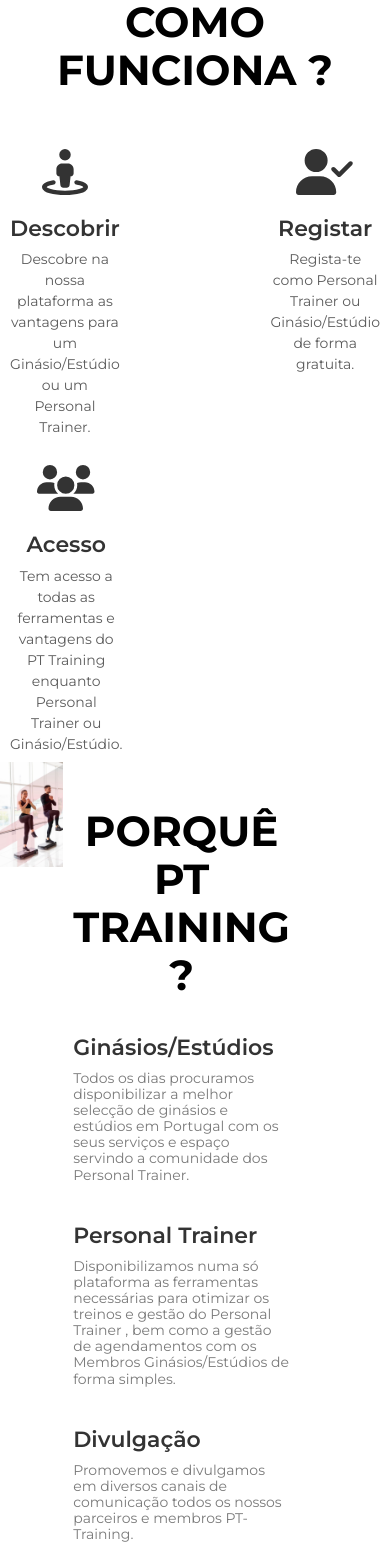
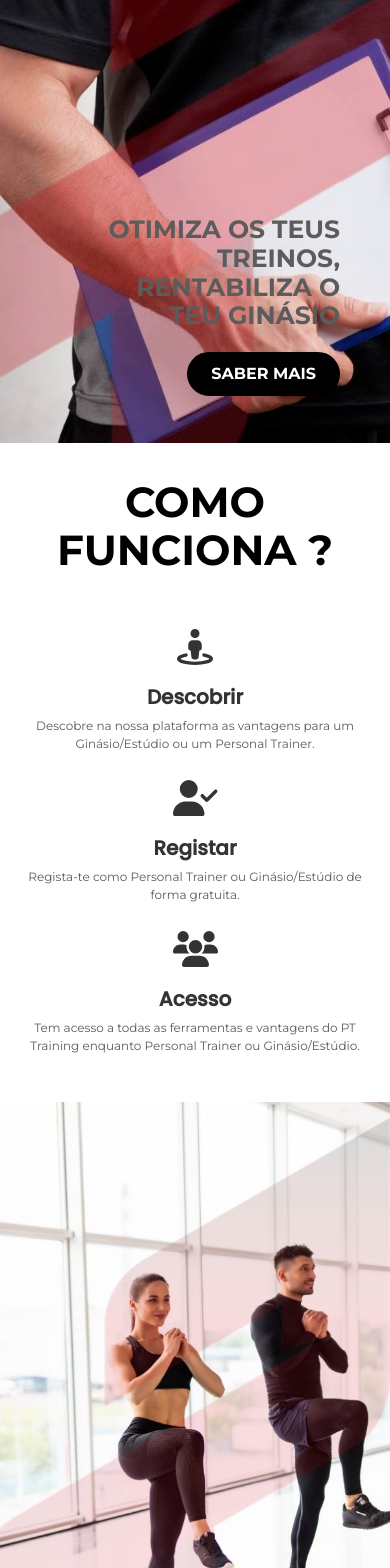
Before and after one commit to sbarza/my-agenda, a React (Create React App) app in the folder frontend/: page /home in a window 390 px wide. Shown: the part 432-2000 px from the top of the page. Built offline with nearby package versions, Linux system fonts and the light colour scheme.

Commit message:
Ajustes para versão responsiva

```diff
--- a/frontend/src/components/Forms/PersonalForm/PersonalTrainerForm.module.css
+++ b/frontend/src/components/Forms/PersonalForm/PersonalTrainerForm.module.css
@@ -29,7 +29,7 @@
 .form-personal-gymnasium h2 {
   padding: 25px;
   margin: 0;
-  font-size: 17px;
+  font-size: var(--font-size-gamma-sm);
   font-weight: 400;
   text-align: center;
   color: var(--color-white);
@@ -102,7 +102,7 @@
   }
 
   .container-top-image h2 {
-    font-size: 28px;
+    font-size: var(--font-size-beta-3);
   }
 
   .form-personal-gymnasium h2 {
@@ -112,7 +112,7 @@
 
 @media only screen and (max-width: 540px) {
   .container-top-image h2 {
-    font-size: 22px;
+    font-size: var(--font-size-beta);;
     left: calc(50% - 182px);
   }
 
--- a/frontend/src/components/Home/Home.js
+++ b/frontend/src/components/Home/Home.js
@@ -38,17 +38,17 @@
 
       <section id="como-funciona" className={`container ${styles["como-funciona"]}`}>
         <h2>COMO FUNCIONA ?</h2>
-        <div>
+        <div className={styles["como-funciona__item"]}>
           <FontAwesomeIcon icon={faStreetView}/>
           <h3 className={"title--beta"}>Descobrir</h3>
           <p>Descobre na nossa plataforma as vantagens para um Ginásio/Estúdio ou um Personal Trainer.</p>
         </div>
-        <div>
+        <div className={styles["como-funciona__item"]}>
           <FontAwesomeIcon icon={faUserCheck}/>
           <h3 className={"title--beta"}>Registar</h3>
           <p>Regista-te como Personal Trainer ou Ginásio/Estúdio de forma gratuita.</p>
         </div>
-        <div>
+        <div className={styles["como-funciona__item"]}>
           <FontAwesomeIcon icon={faUsers}/>
           <h3 className={"title--beta"}>Acesso</h3>
           <p>Tem acesso a todas as ferramentas e vantagens do PT Training
@@ -111,7 +111,7 @@
             <p>Ser Membro PT Training como Ginásio/Estúdio. Após adesão, aceder à zona
               de Membros Ginásio/Estúdio, escolher a opção de Criar Ginásio.</p>
           </details>
-          <a href="/perguntas-frequentes" target="_blank">Ver mais <FontAwesomeIcon icon={faSearch}/></a>
+          <a href="/perguntas-frequentes" target="_blank" rel="noreferrer">Ver mais <FontAwesomeIcon icon={faSearch}/></a>
         </div>
       </section>
 
@@ -122,14 +122,14 @@
           className={styles["dizem-sobre-pt-training__imagem-fundo"]}
         />
         <div className={styles["dizem-sobre-pt-training__instagram"]}>
-          <a href="https://www.instagram.com/rodrigo_personal.trainer/" target="_blank">
+          <a href="https://www.instagram.com/rodrigo_personal.trainer/" target="_blank" rel="noreferrer">
             <img src={homeImageInstagramUser} alt="Foto de Rodrigo Godinho"/>
             <h4>Rodrigo Godinho</h4>
             <div className={styles["dizem-sobre-pt-training__instagram-estrelas"]}>
               {(() => {
                 let icons = [];
                 for (let i = 1; i <= 5; i++) {
-                  icons.push(<FontAwesomeIcon icon={faStar}/>);
+                  icons.push(<FontAwesomeIcon key={`instagram-estrelas-${i}`} icon={faStar}/>);
                 }
                 return icons;
               })()}
@@ -151,14 +151,14 @@
           <img src={homeImageForth1} alt="Ginásio com iluminação natural e equipamentos"/>
           <h4>SOU UM GINÁSIO/ESTÚDIO</h4>
           <p>Rentabiliza e otimiza o teu espaço.<br/>* Grátis até 31/12/2022.</p>
-          <a href="#" target="_blank">REGISTAR</a>
+          <a href="/registar-ginasio-estudio" target="_blank" rel="noreferrer">REGISTAR</a>
         </div>
         <div className={styles["pt-training-parceiro__ginasio-personal"]}>
           <span>GRATUITO*</span>
           <img src={homeImageForth2} alt="Senho idoso sendo assessorado pelo personal trainer"/>
           <h4>SOU UM PERSONAL TRAINER</h4>
           <p>Rentabiliza a gestão dos teus treinos.<br/>* Todas as funcionalidades gratuitamente.</p>
-          <a href="#" target="_blank">REGISTAR</a>
+          <a href="/registar-personal-trainer" target="_blank" rel="noreferrer">REGISTAR</a>
         </div>
       </section>
 
@@ -168,7 +168,7 @@
           <h3>Com a nossa newsletter semanal não perderás nenhuma novidade do PT TRAINING.</h3>
           <input type="text" placeholder="Nome"/>
           <input type="text" placeholder="O teu melhor email"/>
-          <select name="form_fields[message]" id="form-field-message" class="elementor-field-textual elementor-size-sm">
+          <select name="form_fields[message]" id="form-field-message">
             <option value="Aveiro">Aveiro</option>
             <option value="Beja">Beja</option>
             <option value="Braga">Braga</option>
@@ -188,12 +188,16 @@
             <option value="Viseu">Viseu</option>
             <option value="Viana do Castelo">Viana do Castelo</option>
           </select>
-          <input type="radio" value="Ginásio/Estúdio" id="fica-atento-form__ginasio-estudio" name="fica-atento-form__ginasio-estudio"/>
-          <label for="fica-atento-form__ginasio-estudio">Ginásio/Estúdio</label>
-          <input type="radio" value="Personal Trainer" id="fica-atento-form__personal-trainer" name="fica-atento-form__personal-trainer"/>
-          <label for="fica-atento-form__personal-trainer">Ginásio/Estúdio</label>
-          <input type="checkbox" value="Li e Aceito a Politica de Privacidade." id="fica-atento-form__politica-privacidade" name="fica-atento-form__politica-privacidade"></input>
-          <label for="fica-atento-form__politica-privacidade">Li e Aceito a Politica de Privacidade.</label>
+          <div>
+            <input type="radio" value="Ginásio/Estúdio" id="fica-atento-form__ginasio-estudio" name="fica-atento-form__ginasio-estudio"/>
+            <label htmlFor="fica-atento-form__ginasio-estudio">Ginásio/Estúdio</label>
+            <input type="radio" value="Personal Trainer" id="fica-atento-form__personal-trainer" name="fica-atento-form__personal-trainer"/>
+            <label htmlFor="fica-atento-form__personal-trainer">Personal Trainer</label>
+          </div>
+          <div>
+            <input type="checkbox" value="Li e Aceito a Politica de Privacidade." id="fica-atento-form__politica-privacidade" name="fica-atento-form__politica-privacidade"></input>
+            <label htmlFor="fica-atento-form__politica-privacidade">Li e Aceito a Politica de Privacidade.</label>
+          </div>
           <button type="submit">SUBSCREVER</button>
         </div>
       </section>
--- a/frontend/src/components/Home/Home.module.css
+++ b/frontend/src/components/Home/Home.module.css
@@ -5,19 +5,34 @@
 }
 
 .container-top-image img {
-  position: relative;
-  top: -230px;
+  display: block;
+  transform: translateY(calc(65vh - 50vw));
   width: 100%;
-  display: block;
+  height: auto;
+}
+
+@media only screen and (max-width: 1210px) {
+  .container-top-image img {
+    min-width: 1210px;
+    min-height: 837px;
+  }
+}
+
+@media only screen and (max-width: 1024px) {
+  .container-top-image img {
+    transform: translateX(-60px);
+  }
 }
 
 .container-top-image h2 {
   position: absolute;
   right: 50px;
   bottom: 113px;
+  max-width: 66%;
   margin: 0;
   color: var(--color-5C5C5C);
-  font-size: 25px;
+  font-size: var(--font-size-beta-2);
+  text-align: right;
 }
 
 .container-top-image span {
@@ -44,6 +59,7 @@
   flex-wrap: wrap;
   gap: 20px;
   justify-content: space-between;
+  margin-bottom: 40px;
 }
 
 .como-funciona h2,
@@ -58,25 +74,34 @@
   text-align: center;
 }
 
+@media only screen and (max-width: 767px) {
+  .dizem-sobre-pt-training h2,
+  .pt-training-parceiro h2,
+  .fica-atento h2 {
+    font-size: var(--font-size-beta-2);
+  }
+}
+
 .como-funciona h2 {
   flex-basis: 100%;
 }
 
-.como-funciona div {
+.como-funciona .como-funciona__item {
   flex-basis: calc(33.33% - 20px);
   text-align: center;
 }
 
-.como-funciona div svg {
-  font-size: 46px;
+.como-funciona .como-funciona__item svg {
+  font-size: var(--font-size-alpha-1);
   margin-bottom: 13px;
 }
 
-.como-funciona div h3 {
+.como-funciona .como-funciona__item h3 {
   margin: 8px 0 7px;
+  font-family: var(--font-family-poppins);
 }
 
-.como-funciona div p {
+.como-funciona .como-funciona__item p {
   margin: 8px 0 7px;
   color: var(--color-5C5C5C);
   font-family: "Montserrat", Sans-serif;
@@ -85,38 +110,76 @@
   line-height: 1.5;
 }
 
+@media only screen and (max-width: 767px) {
+  .como-funciona .como-funciona__item {
+    flex-basis: 100%;
+  }
+
+  .como-funciona .como-funciona__item svg {
+    font-size: var(--font-size-beta-4);
+  }
+
+  .como-funciona .como-funciona__item h3 {
+    font-size: var(--font-size-beta-sm);
+  }
+
+  .como-funciona .como-funciona__item p {
+    font-size: var(--font-size-sm);
+  }
+}
+
 .porque-pt-training {
   display: flex;
+  flex-wrap: wrap;
 }
 
-.porque-pt-training__image-item,
-.porque-pt-training__text-item {
-  flex-basis: 50%;
+.porque-pt-training h2 span {
+  white-space: nowrap;
 }
 
 .porque-pt-training__image-item {
-  text-align: center;
-}
-
-.porque-pt-training__text-item {
-  padding: 10px 100px 10px 10px;
+  display: flex;
+  flex-basis: 50%;
+  justify-content: center;
 }
 
 .porque-pt-training img {
+  vertical-align: middle;
+  display: inline-block;
   max-width: 100%;
   height: auto;
 }
 
+.porque-pt-training__text-item {
+  flex-basis: calc(50% - 20px);
+  padding: 10px;
+}
+
 .porque-pt-training h3 {
-  margin: 0 0 10px;
+  margin: 0 0 7px;
+  font-family: var(--font-family-poppins);
 }
 
 .porque-pt-training p {
-  margin: 0 0 40px;
+  margin: 0 100px 40px 0;
   font-family: "Montserrat", Sans-serif;
   font-size: var(--font-size-md);
   font-weight: 400;
   color: var(--color-7A7A7A);
+}
+
+@media only screen and (max-width: 1024px) {
+  .porque-pt-training__image-item {
+    align-content: center;
+    align-items: center;
+  }
+}
+
+@media only screen and (max-width: 767px) {
+  .porque-pt-training__image-item,
+  .porque-pt-training__text-item {
+    flex-basis: 100%;
+  }
 }
 
 .perguntas-frequentes__container {
@@ -197,7 +260,6 @@
   top: calc(50% - 94px);
   left: calc(50% - 255px);
   width: 510px;
-  height: 188px;
   border-radius: 7px;
   background-color: var(--color-white);
 }
@@ -229,7 +291,7 @@
 }
 
 .dizem-sobre-pt-training__instagram a .dizem-sobre-pt-training__instagram-user {
-  font-size: 12px;
+  font-size: var(--font-size-sm);
   font-weight: 500;
   color: var(--color-697882);
 }
@@ -238,7 +300,7 @@
   position: absolute;
   right: 15px;
   top: 15px;
-  font-size: 25px;
+  font-size: var(--font-size-beta-2);
 }
 
 .dizem-sobre-pt-training__instagram p {
@@ -251,6 +313,13 @@
   font-weight: 400;
   line-height: 20px;
   margin: 0;
+}
+
+@media only screen and (max-width: 767px) {
+  .dizem-sobre-pt-training__instagram {
+    left: calc(50% - 154px);
+    width: 307px;
+  }
 }
 
 .pt-training-parceiro {
@@ -269,7 +338,7 @@
   flex-basis: 100%;
   margin: -7px 0 49px;
   text-align: center;
-  font-size: 20px;
+  font-size: var(--font-size-beta-sm);
   font-weight: 600;
 }
 
@@ -278,7 +347,6 @@
   overflow: hidden;
   position: relative;
   margin-bottom: 70px;
-  height: 645px;
   text-align: center;
   background-color: var(--color-F5F5F5);
 }
@@ -299,8 +367,7 @@
 
 .pt-training-parceiro__ginasio-personal img {
   max-width: 100%;
-  position: relative;
-  top: -75px;
+  margin-top: -75px;
   transform: scale(1);
   filter: brightness(100%);
   transition: all 1.5s;
@@ -317,15 +384,14 @@
   margin: -150px 0 0;
   padding: 40px 0;
   background-color: var(--color-F5F5F5);
-  font-size: 24px;
+  font-size: var(--font-size-beta-1);
 }
 
 .pt-training-parceiro__ginasio-personal p {
   position: relative;
   z-index: 1;
-  top: -35px;
-  margin: 0;
-  padding: 0 0 30px;
+  margin: -35px 0 0;
+  padding: 0 0 126px;
   font-family: var(--font-family-poppins);
   font-size: var(--font-size-md);
   font-weight: 500;
@@ -334,9 +400,10 @@
 }
 
 .pt-training-parceiro__ginasio-personal a {
-  position: relative;
+  position: absolute;
   z-index: 1;
-  top: -20px;
+  bottom: 50px;
+  left: calc(50% - 67px);
   padding: 12px 24px;
   font-family: var(--font-family-montserrat);
   font-size: var(--font-size-delta);
@@ -345,6 +412,21 @@
   background-color: var(--color-black);
   border: 2px solid var(--color-black);
   border-radius: 50px;
+}
+
+@media only screen and (max-width: 767px) {
+  .pt-training-parceiro__ginasio-personal {
+    flex-basis: 100%;
+    margin-bottom: 20px;
+  }
+
+  .pt-training-parceiro h2 {
+    margin-top: 50px;
+  }
+
+  .pt-training-parceiro h3 {
+    font-size: var(--font-size-sm)
+  }
 }
 
 .fica-atento {
@@ -377,19 +459,19 @@
   background-color: var(--color-white);
   border-radius: 50px;
   font-family: var(--font-family-montserrat);
-  font-size: 20px;
+  font-size: var(--font-size-beta-sm);
   font-weight: 400;
 }
 
-.fica-atento label {
-  margin: 0 10px 0 -6px;
-  font-family: var(--font-family-montserrat);
-  font-size: 20px;
-  color: var(--color-7A7A7A);
+.fica-atento div {
+  flex-basis: calc(50% - 10px);
 }
 
-.fica-atento input[type=checkbox] {
-  margin-left: 150px;
+.fica-atento label {
+  margin: 0 15px 0 5px;
+  font-family: var(--font-family-montserrat);
+  font-size: var(--font-size-beta-sm);
+  color: var(--color-7A7A7A);
 }
 
 .fica-atento button {
@@ -409,3 +491,33 @@
   transform: scale(0.9);
   background-color: var(--color-3D3D3D);
 }
+
+@media only screen and (max-width: 767px) {
+  .fica-atento {
+    margin-top: 70px;
+    padding-top: 0;
+  }
+
+  .fica-atento h3 {
+    font-size: var(--font-size-md);
+  }
+
+  .fica-atento input[type=text],
+  .fica-atento select {
+    flex-basis: 100%;
+    font-size: var(--font-size-sm);
+  }
+
+  .fica-atento label {
+    font-size: var(--font-size-sm);
+  }
+
+  .fica-atento button {
+    flex-basis: 100%;
+    font-size: var(--font-size-delta-sm);
+  }
+
+  .fica-atento {
+    padding-bottom: 30px;
+  }
+}
```
Also changed, not shown: frontend/src/styles/variables.css (+8 -0 lines).
